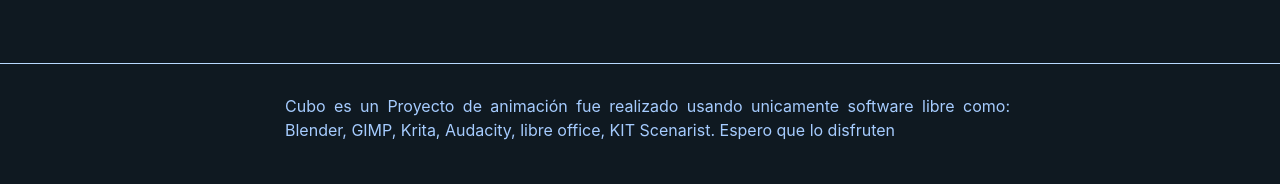
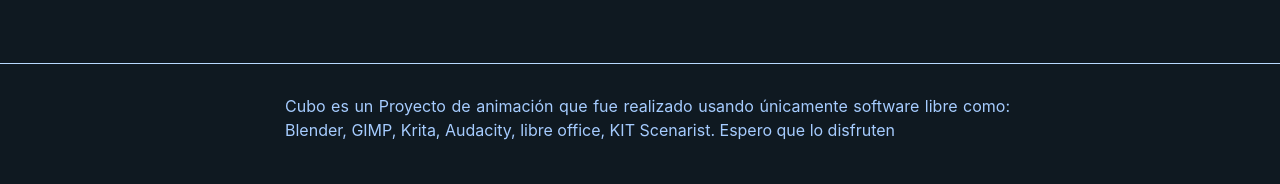
Before and after one commit to MetzaYaku/cubo, a Jekyll site: the page built from index.md, in a window 1280 px wide. Shown: the part 1277-1461 px from the top of the page. Built offline with Jekyll 4.4.1, drawn with Linux system fonts in a browser that asks for light colours.

Commit message:
Update _config.yml

```diff
--- a/_config.yml
+++ b/_config.yml
@@ -6,7 +6,7 @@
 # The `>` after `description:` means to ignore line-breaks until next key.
 # If you want to omit the line-break after the end of text, use `>-` instead.
 description: >
- Cubo es un Proyecto de animación fue realizado usando unicamente software libre como: Blender, GIMP, Krita, Audacity, libre office, KIT Scenarist. Espero que lo disfruten
+ Cubo es un Proyecto de animación que fue realizado usando únicamente software libre como: Blender, GIMP, Krita, Audacity, libre office, KIT Scenarist. Espero que lo disfruten
 
 # Build settings
 
```
